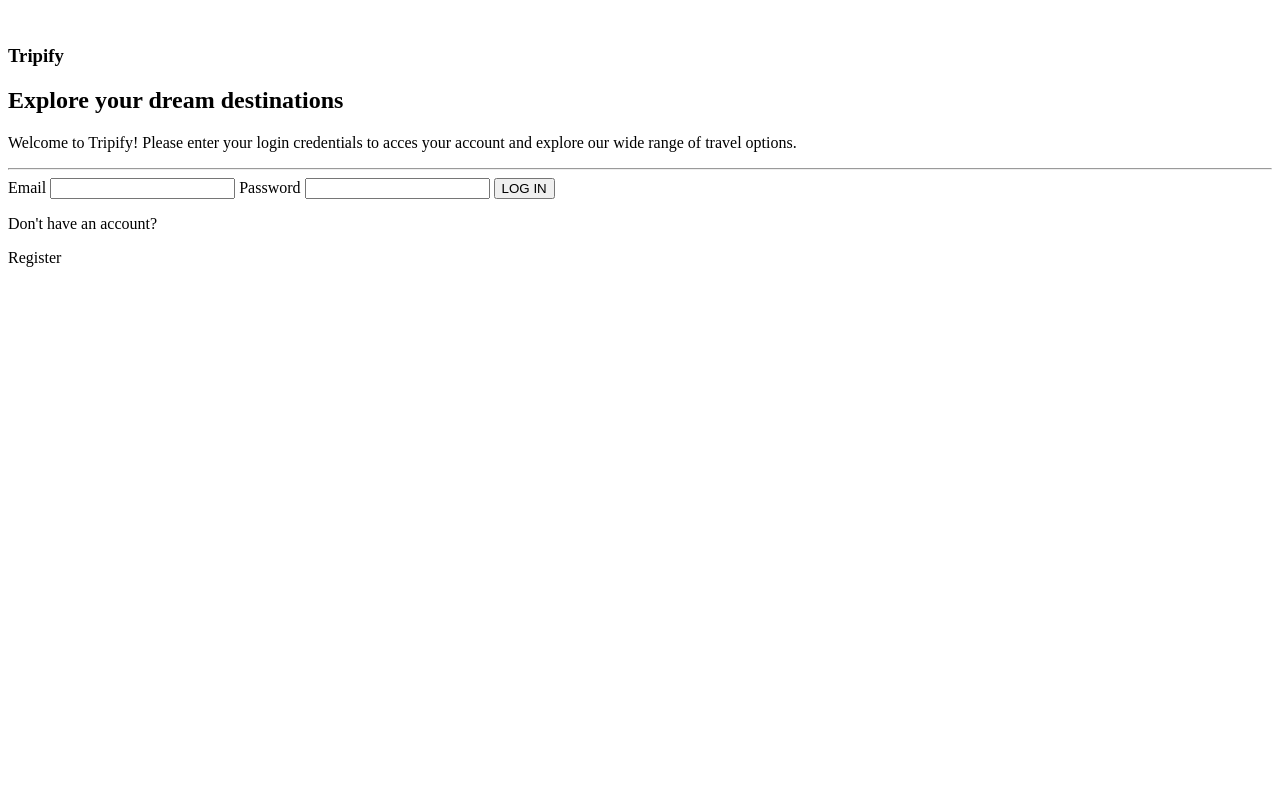
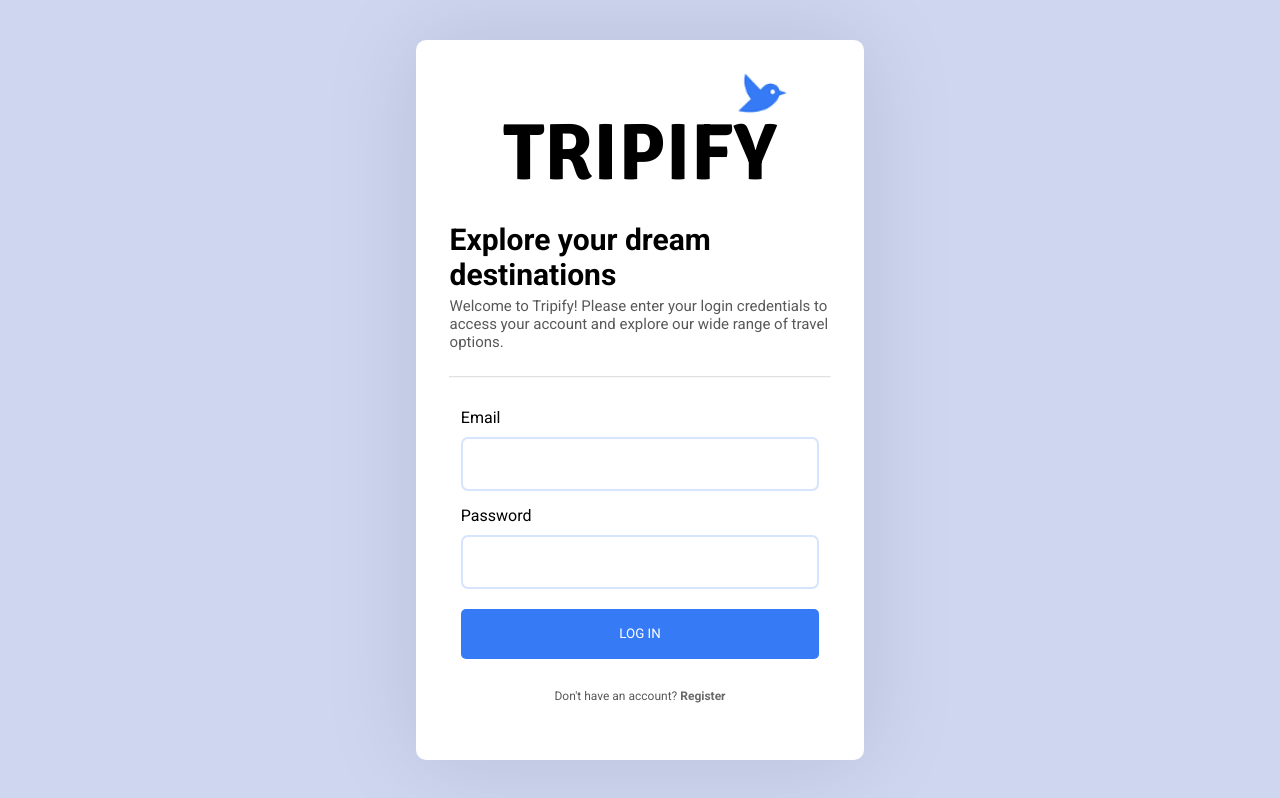
Before and after one commit to julietarutar97/image-based-web-project, a plain HTML site: page index.html in a window 1280 px wide. Drawn offline with Linux system fonts and the light colour scheme.

Commit message:
Estilos de login terminados

```diff
--- a/estilos.css
+++ b/estilos.css
@@ -0,0 +1,136 @@
+@import url('https://fonts.googleapis.com/css2?family=Roboto:ital,wght@0,100;0,300;0,400;0,500;0,700;0,900;1,100;1,300;1,400;1,500;1,700;1,900&display=swap');
+@import url('https://fonts.googleapis.com/css2?family=Signika:wght@300..700&display=swap');
+
+*{
+    margin: 0;
+    padding: 0;
+    font-family: 'Roboto', sans-serif;
+}
+.roboto-bold {
+    font-family: "Roboto", sans-serif;
+    font-weight: 700;
+    font-style: normal;
+  }
+
+  .roboto-regular {
+    font-family: "Roboto", sans-serif;
+    font-weight: 400;
+    font-style: normal;
+  }
+
+  .signika-titulos {
+    font-family: "Signika", sans-serif;
+    font-weight: 800;
+    font-style: normal;
+    font-variation-settings:
+      "GRAD" 0;
+  }
+
+body{
+    background-color: #ced6f0;
+    display: flex;
+    justify-content: center;
+    align-items: center;
+    height: 100vh;
+}
+
+.contenedor{
+    display: flex;
+    background-color: #ffffff;
+    border-radius: 10px;
+    width: 35%;
+    text-align: center;
+    height: 90%;
+    align-items: center;
+    flex-direction: column;
+    box-shadow: 0 0 100px rgba(0, 0, 0, 0.1);
+}
+.titulos{
+    justify-content: center;
+    display: flex;
+    flex-direction: column;
+    align-items: center;
+}
+
+.formulario{
+    display: flex;
+    justify-content: center;
+    flex-direction: column;
+    align-items: center;
+    width: 100%;
+    text-align: left;
+
+}
+
+.descripcion{
+    padding-top: 20px;
+    display: flex;
+    flex-direction: column;
+    text-align: start;
+    width: 85%;
+}
+
+
+h1{
+    font-size: 10vh;
+    margin-top: -1.9vh;
+}
+
+h2{
+    font-family: "Roboto";
+    font-size: 30px;
+    padding-bottom: 5px;
+}
+p{
+    color: #000;
+    opacity: 0.65;
+    font-size: 15px;
+}
+
+hr{
+    width: 85%;
+    margin-top: 25px;
+    margin-bottom: 25px;
+    opacity: 0.3;
+}
+
+img{
+    width: 60px;
+    padding-top: 3vh;
+    padding-left: 30vh;
+}
+form{
+    display: flex;
+    justify-content: center;
+    flex-direction: column;
+    width: 80%;
+}
+
+.inputText{
+    height: 50px;
+    outline: rgba(0, 0, 0, 0.2);
+    border: 2px, solid, rgba(54,123,245,0.2);
+    border-radius: 7px;
+    margin-bottom: 10px;
+}
+.boton{
+    background-color: rgba(54,123,245,255);
+    color: white;
+    border-radius: 5px;
+    margin-top: 10px;
+}
+label{
+    margin-bottom: 10px;
+    margin-top: 5px;
+}
+.pie{
+    font-size: 12px;
+    margin-top: 20px;
+    margin-bottom: 10px;
+}
+a{
+    text-decoration: none;
+    font-weight: bolder;
+    color: black;
+    opacity: 0.9;
+}
--- a/index.html
+++ b/index.html
@@ -3,29 +3,31 @@
 <head>
     <meta charset="UTF-8">
     <meta name="viewport" content="width=device-width, initial-scale=1.0">
+    <link rel="stylesheet" href="estilos.css">
     <title>Practico 1 (opcional)</title>
 </head>
 <body>
-    <section>
-        <section>
-            <img src="" alt="">
-            <h1>Tripify</h1>
-            <h2>Explore your dream destinations</h2>
-            <p>Welcome to Tripify! Please enter your login credentials to acces your account and explore our wide range of travel options.</p>
+    <section class="contenedor">
+        <section class="titulos">
+            <div>
+                <img src="icono.ico" alt="">
+                <h1 class="signika-titulos">TRIPIFY</h1>
+            </div>
+            <div class="descripcion">
+                <h2>Explore your dream destinations</h2>
+                <p>Welcome to Tripify! Please enter your login credentials to access your account and explore our wide range of travel options.</p>
+            </div>
+        </section>
+        <section class="formulario">
             <hr>
-        </section>
-        <section>
             <form action="">
                 <label for="">Email</label>
-                <input type="text">
+                <input type="text" class="inputText">
                 <label for="">Password</label>
-                <input type="password">
-                <button>LOG IN</button>
+                <input type="password" class="inputText">
+                <button  type="submit" class="inputText boton">LOG IN</button>
             </form>
-        </section>
-        <section>
-            <p>Don't have an account?</p>
-            <p>Register</p>
+            <p class="pie">Don't have an account? <a href="#">Register</a></p>
         </section>
     </section>
 </body>
```
Also changed, not shown: icono.ico (added).
